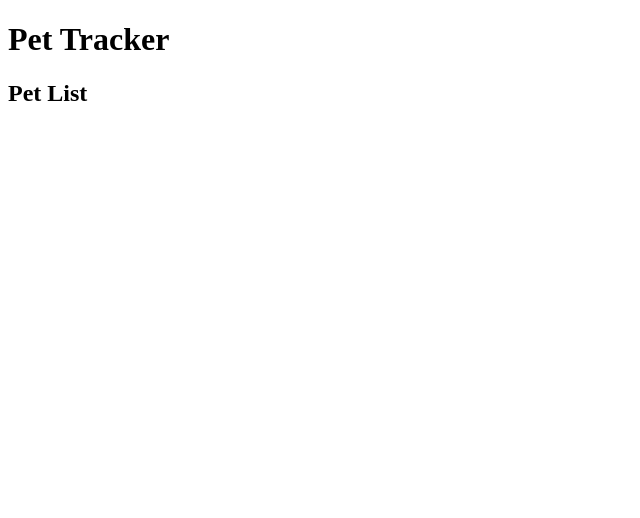
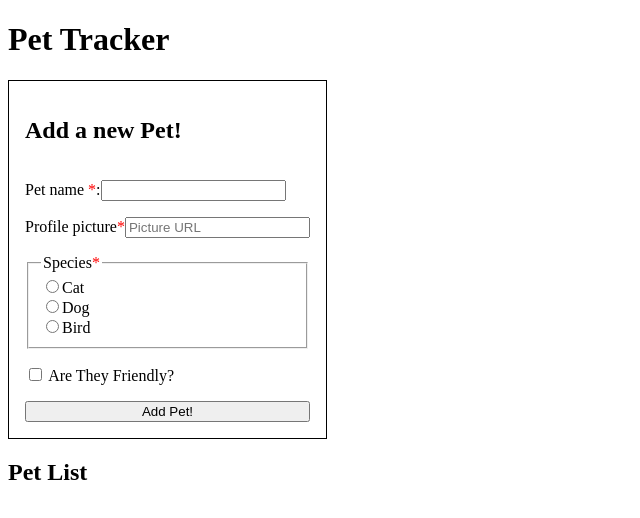
Before and after one commit to klanti117/Pet-tracker, a React (Create React App) app: page / in a window 1280 px wide. Shown: the top 518 px of the page, without its empty margins (0-640 px from the left). Built offline with nearby package versions, Linux system fonts and the light colour scheme.

Commit message:
added form ui

```diff
--- /dev/null
+++ b/src/AddPet.js
@@ -0,0 +1,52 @@
+import React from "react";
+
+const AddPet = () => {
+  return (
+    <form>
+      <h2>Add a new Pet!</h2>
+      <label>
+        Pet name <span style={requiredFields}>*</span>:
+        <input type="text" name="name" required />
+      </label>
+      <label>
+        Profile picture<span style={requiredFields}>*</span>
+        <input
+          type="text"
+          name="profile picture"
+          placeholder="Picture URL"
+          required
+        />
+      </label>
+      <fieldset>
+        <legend>
+          Species<span style={requiredFields}>*</span>
+        </legend>
+        <label>
+          <input type="radio" name="species" value="cat" required />
+          Cat
+        </label>
+        <br />
+        <label>
+          <input type="radio" name="species" value="dog" required />
+          Dog
+        </label>
+        <br />
+        <label>
+          <input type="radio" name="species" value="bird" required />
+          Bird
+        </label>
+        <br />
+      </fieldset>
+      <label>
+        <input type="checkbox" /> <span>Are They Friendly?</span>
+      </label>
+      <input type="submit" value="Add Pet!" />
+    </form>
+  );
+};
+
+const requiredFields = {
+  color: "red",
+};
+
+export default AddPet;
--- a/src/App.js
+++ b/src/App.js
@@ -1,7 +1,10 @@
+import AddPet from "./AddPet";
+
 function App() {
   return (
     <div className="">
       <h1>Pet Tracker</h1>
+      <AddPet />
       <h2>Pet List</h2>
     </div>
   );
```
